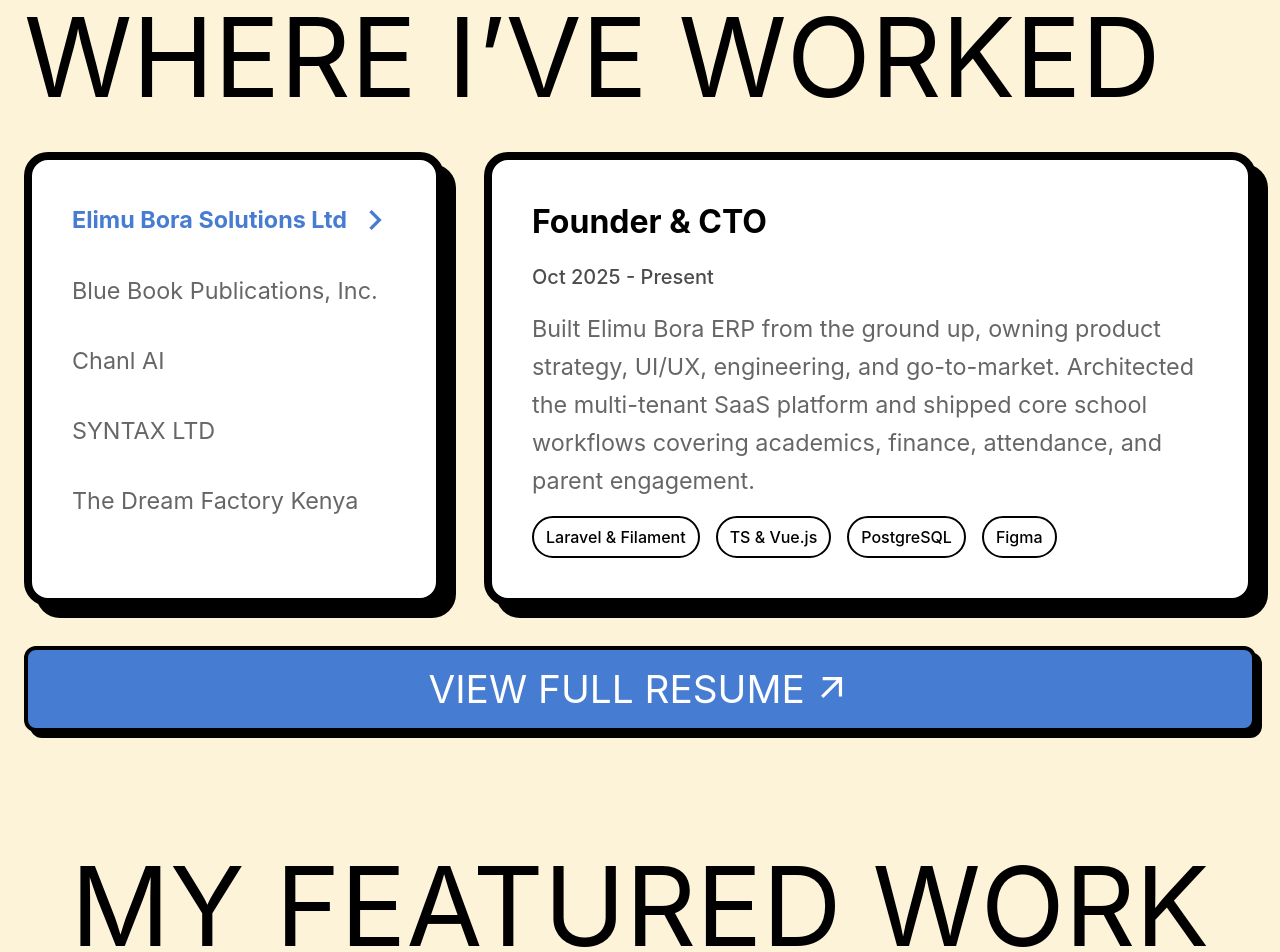
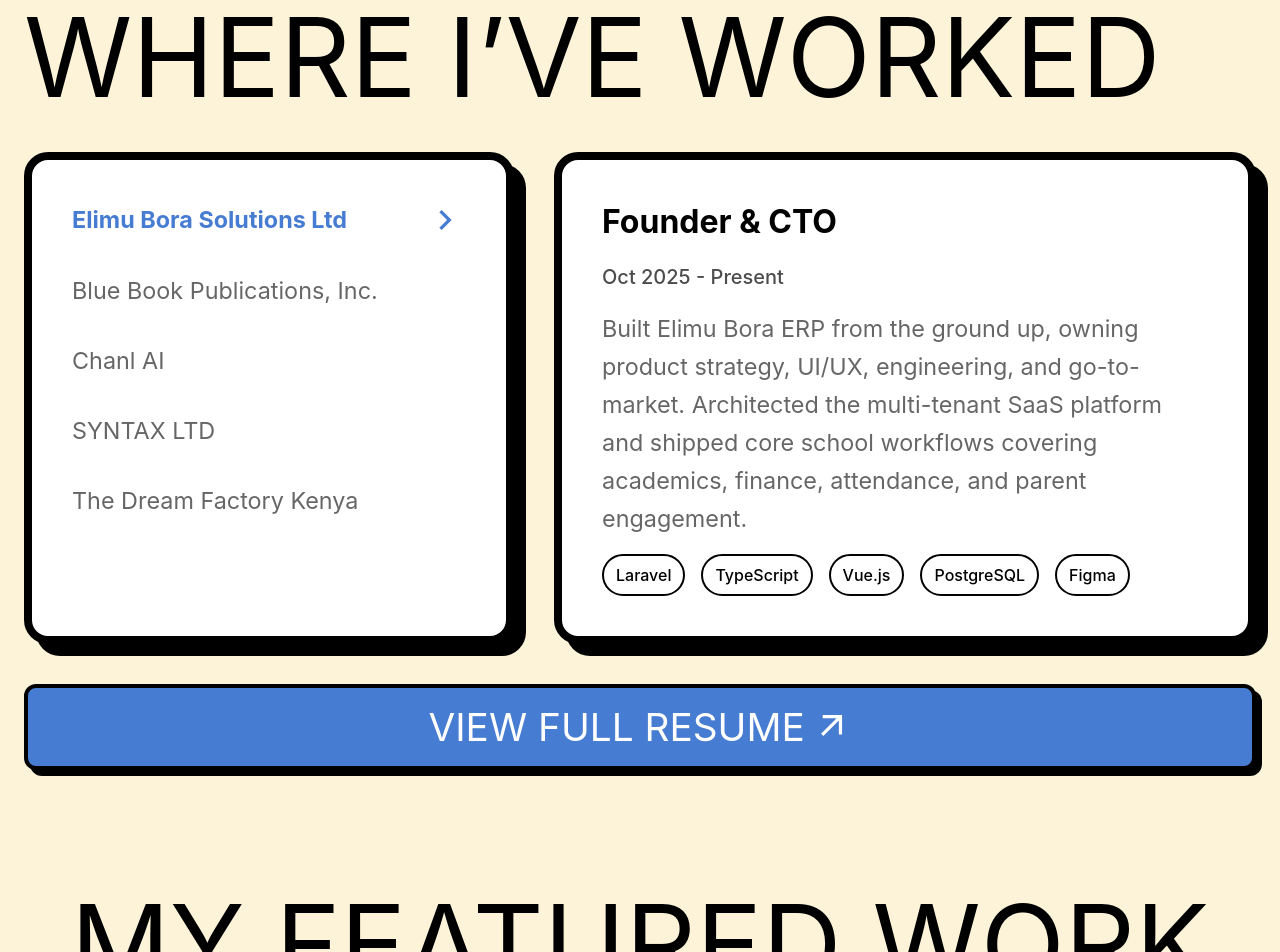
Before and after one commit to ekaranjaa/portfolio, an Astro site: page / in a window 1280 px wide. Shown: the part 2781-3733 px from the top of the page. Built offline with nearby package versions, Linux system fonts and the light colour scheme; Astro itself is replaced by a stand-in of ours.

Commit message:
- update resume with a much more precise, one-page resume - add contact email and instagram profile - improve experience section design

```diff
--- a/src/components/ExperienceSection.vue
+++ b/src/components/ExperienceSection.vue
@@ -38,13 +38,13 @@
     <section id="experience" class="container mx-auto flex flex-col gap-6 px-6 py-10 lg:gap-10">
         <h2 class="font-display text-8xl uppercase">{{ heading }}</h2>
 
-        <div class="flex flex-col gap-6 lg:flex-row lg:gap-10">
-            <Card class="p-6 lg:w-105 lg:shrink-0 lg:p-10">
+        <div class="grid grid-cols-1 lg:grid-cols-12 gap-6 lg:gap-10 w-full">
+            <Card class="p-6 lg:col-span-5 lg:p-10">
                 <div
                     role="tablist"
                     aria-label="Companies"
                     aria-orientation="vertical"
-                    class="flex flex-col gap-8"
+                    class="flex flex-col gap-6 lg:gap-8"
                     @keydown="onKeydown"
                 >
                     <button
@@ -71,10 +71,7 @@
                 </div>
             </Card>
 
-            <!-- On mobile only the selected job takes space, so the card hugs its content. From lg,
-                 every job renders in the same grid cell with the others invisible, so the card
-                 keeps the longest job's height and nothing below it moves when switching. -->
-            <Card class="grid flex-1 p-6 lg:p-10">
+            <Card class="p-6 lg:col-span-7 lg:p-10">
                 <div
                     v-for="(job, index) in jobs"
                     :id="`experience-panel-${index}`"
@@ -82,8 +79,8 @@
                     role="tabpanel"
                     :aria-labelledby="`experience-tab-${index}`"
                     tabindex="0"
-                    class="col-start-1 row-start-1 flex-col justify-center gap-3 lg:gap-4"
-                    :class="index === selected ? 'flex' : 'hidden lg:invisible lg:flex'"
+                    class="flex-col justify-center gap-3 lg:gap-4 h-max"
+                    :class="index === selected ? 'flex' : 'hidden'"
                 >
                     <h3 class="text-2xl font-bold lg:text-3xl">{{ job.role }}</h3>
                     <p class="text-xl leading-relaxed font-medium opacity-70">{{ job.period }}</p>
--- a/src/data/portfolio.ts
+++ b/src/data/portfolio.ts
@@ -55,7 +55,7 @@
 }
 
 /** Every "Let's talk" button except the footer's scrolls to the contact footer. */
-const letsTalk: Link = { label: 'Let’s talk', href: '#contact' }
+const letsTalk: Link = { label: 'Let’s talk', href: 'mailto:karanjaemmanuel8@gmail.com' }
 
 /** Project sites, shared by the project cards and the links in the About copy. */
 const projectUrls = {
@@ -156,7 +156,7 @@
         heading: 'Where I’ve worked',
         resume: {
             label: 'View full resume',
-            href: '/documents/Emmanuel Karanja Resume.pdf',
+            href: '/documents/Emmanuel-Karanja-Resume.pdf',
         } satisfies Link,
         jobs: [
             {
@@ -165,7 +165,7 @@
                 period: 'Oct 2025 - Present',
                 description:
                     'Built Elimu Bora ERP from the ground up, owning product strategy, UI/UX, engineering, and go-to-market. Architected the multi-tenant SaaS platform and shipped core school workflows covering academics, finance, attendance, and parent engagement.',
-                technologies: ['Laravel & Filament', 'TS & Vue.js', 'PostgreSQL', 'Figma'],
+                technologies: ['Laravel', 'TypeScript', 'Vue.js', 'PostgreSQL', 'Figma'],
             },
             {
                 role: 'Full Stack Web Developer & UI/UX Designer',
@@ -173,7 +173,7 @@
                 period: 'Jul 2023 - Jan 2026',
                 description:
                     'Led product design and development for a platform serving 250k+ registered users. Redesigned core experiences, increasing conversion and engagement by 30%, improved search with Algolia, and shipped a new marketplace feature.',
-                technologies: ['Laravel', 'JS & Vue.js', 'MySQL', 'Algolia', 'Figma'],
+                technologies: ['Laravel', 'Vue.js', 'MySQL', 'Algolia', 'Figma'],
             },
             {
                 role: 'Full Stack Web Developer & UI/UX Designer',
@@ -181,7 +181,7 @@
                 period: 'Feb 2023 - Jun 2023',
                 description:
                     'Worked directly with the founders to shape the product and deliver rapid iterations that helped onboard the company’s first three paying clients. Led frontend development while contributing to backend services and product UX.',
-                technologies: ['Laravel', 'Angular.js', 'NestJS', 'MySQL', 'Figma'],
+                technologies: ['NestJS', 'Typescript', 'Angular', 'MySQL', 'Figma'],
             },
             {
                 role: 'Full Stack Web Developer & UI/UX Designer',
@@ -197,7 +197,7 @@
                 period: 'Feb 2020 - May 2020',
                 description:
                     'Supported database development, frontend implementation, UI prototyping, and SEO across client projects while working alongside the engineering team.',
-                technologies: ['Laravel', 'MySQL', 'JavaScript', 'HTML', 'CSS'],
+                technologies: ['Laravel', 'Vue.js', 'MySQL'],
             },
         ] satisfies Job[],
     },
@@ -324,8 +324,7 @@
             'Got a problem worth solving, an idea worth building, or just want to talk shop?',
             'My inbox is open.',
         ],
-        // TODO: add the email address after mailto:
-        cta: { label: 'Let’s talk', href: 'mailto:' } satisfies Link,
+        cta: letsTalk,
     },
 
     socials: [
@@ -341,7 +340,11 @@
             href: 'https://linkedin.com/in/ekaranjaa',
             icon: markRaw(LinkedinIcon),
         },
-        // TODO: replace '#' with the Instagram profile URL.
-        { id: 'instagram', label: 'Instagram', href: '#', icon: markRaw(InstagramIcon) },
+        {
+            id: 'instagram',
+            label: 'Instagram',
+            href: 'https://instagram.com/designs_by_karanja',
+            icon: markRaw(InstagramIcon),
+        },
     ] satisfies Social[],
 }
```
Also changed, not shown: 2 other files.
